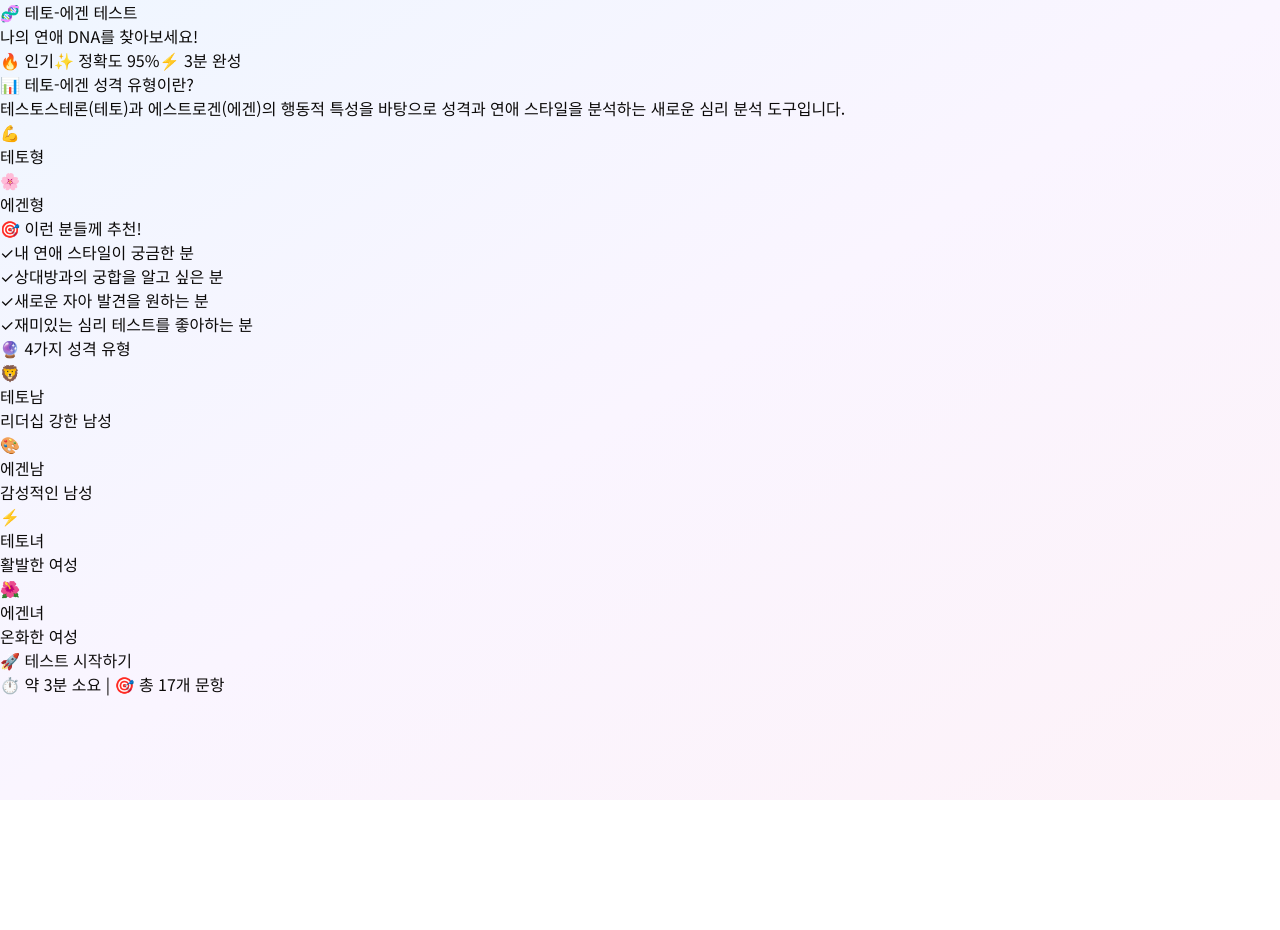
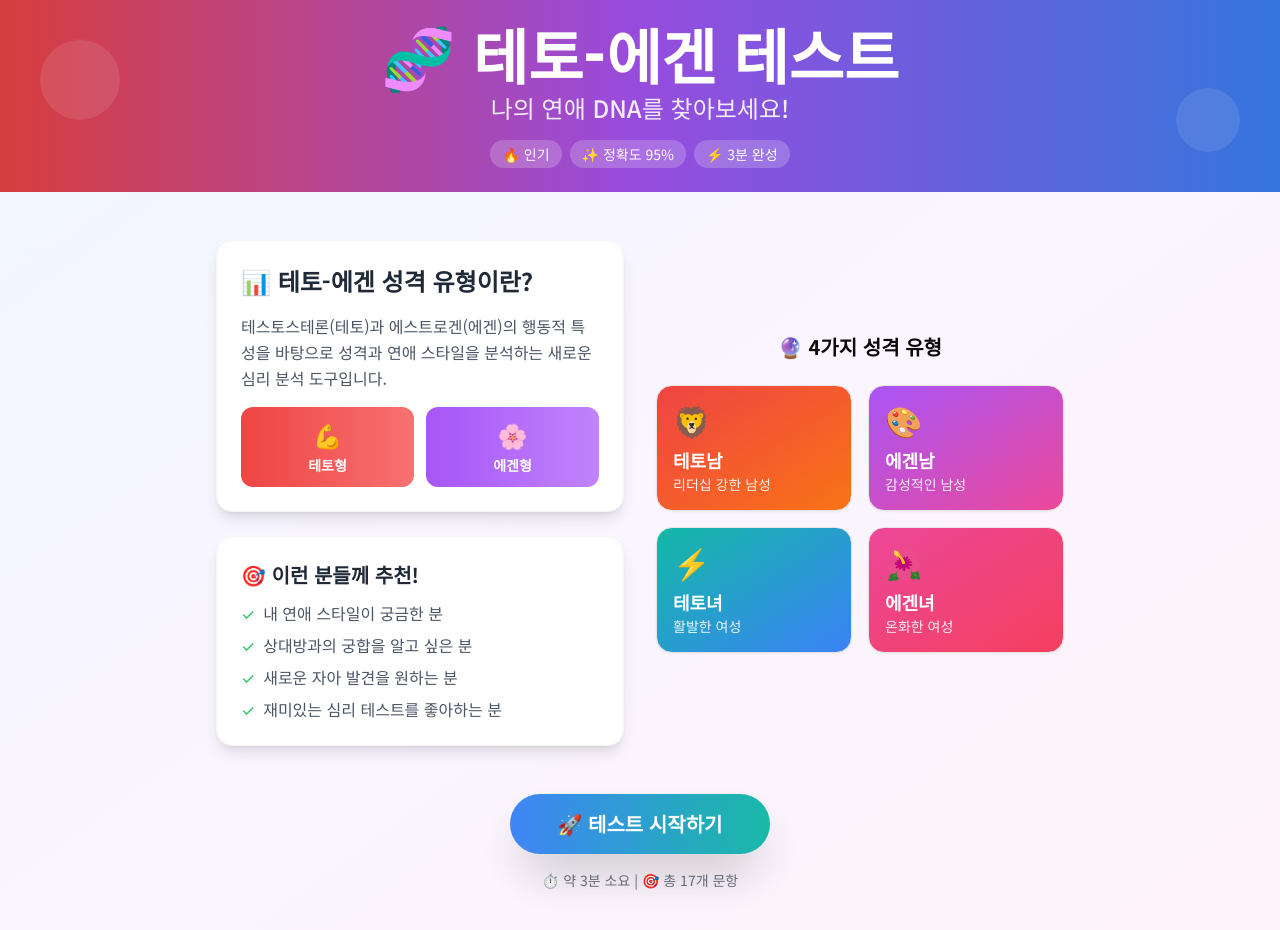
Before and after one commit to rlagur9286/tetoegentest, a React (Vite) app: page / in a window 1280 px wide. Shown: the top 930 px of the page. Before the commit the page ends 800 px from the top, so only its background shows below. Built offline with nearby package versions, Linux system fonts and the light colour scheme.

Commit message:
Fix Tailwind config content paths

```diff
--- a/tailwind.config.ts
+++ b/tailwind.config.ts
@@ -2,7 +2,7 @@
 
 export default {
   darkMode: ["class"],
-  content: ["./client/index.html", "./client/src/**/*.{js,jsx,ts,tsx}"],
+  content: ["./index.html", "./src/**/*.{js,jsx,ts,tsx}"],
   theme: {
     extend: {
       borderRadius: {
```
